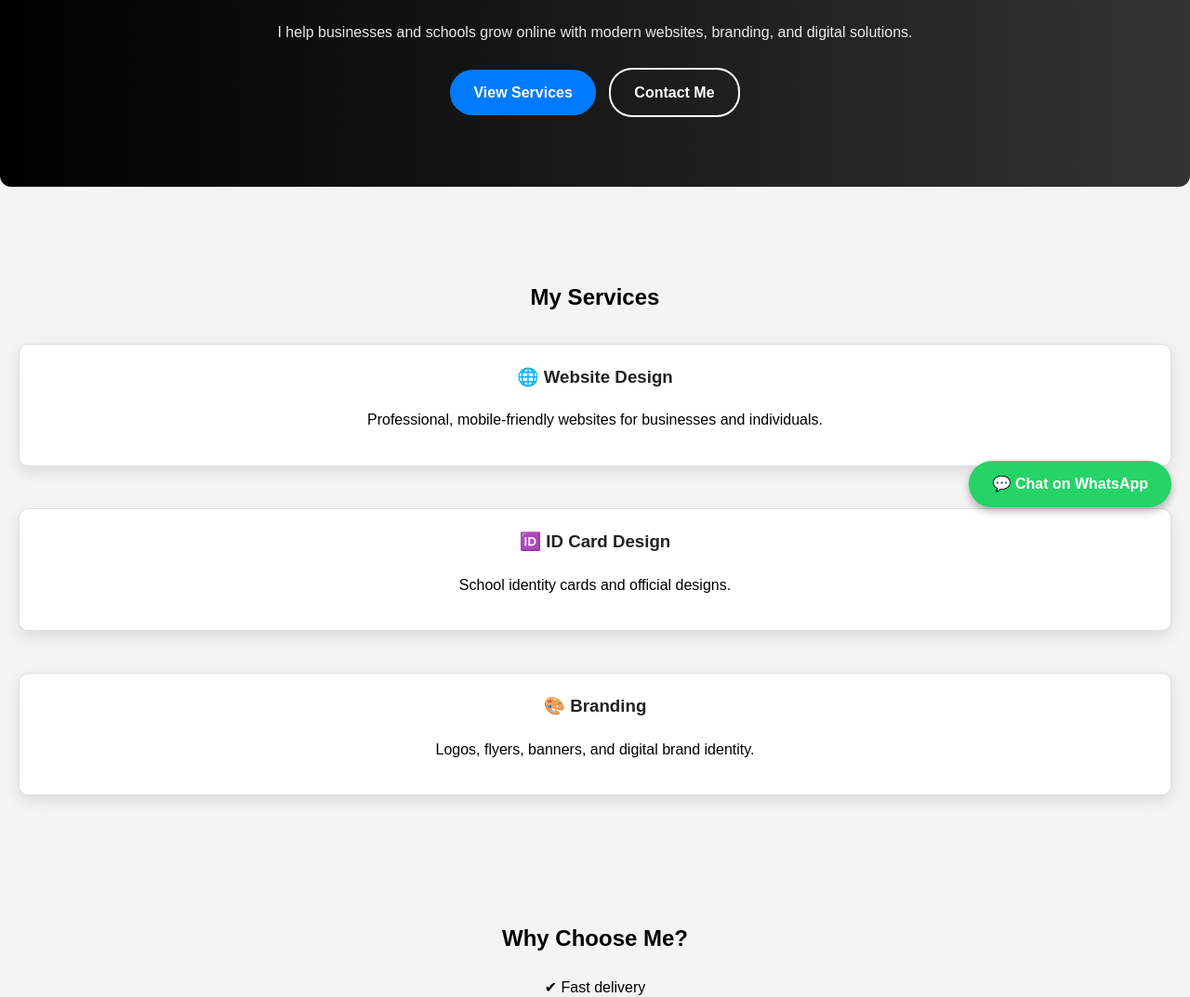
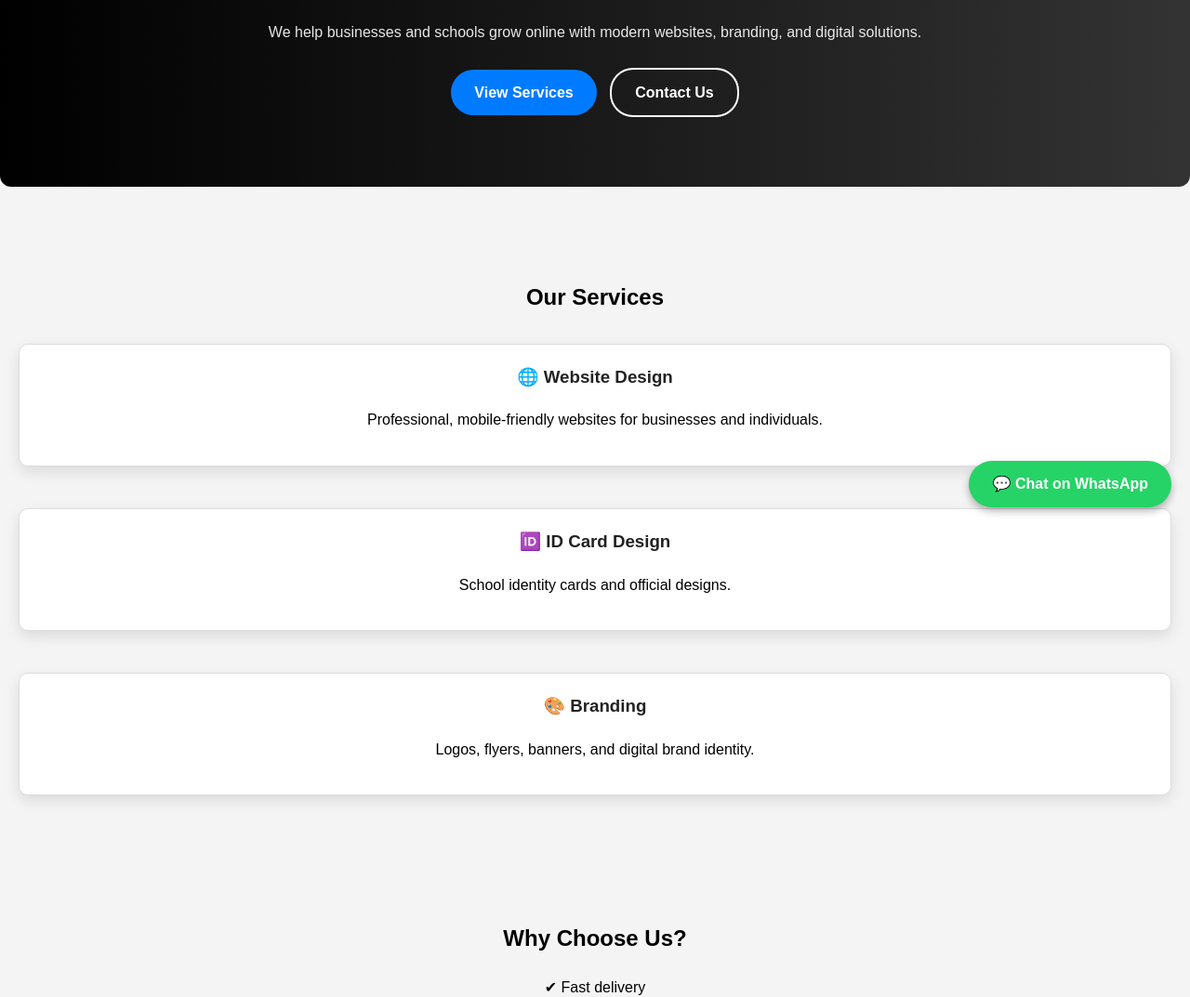
Before and after one commit to jacksonvosibi/jacksonvosibi.github.io, a plain HTML site: page index.html in a window 1280 px wide. Shown: the part 234-1307 px from the top of the page at 93% size. Drawn offline with Linux system fonts and the light colour scheme.

Commit message:
Update index.html

```diff
--- a/index.html
+++ b/index.html
@@ -31,17 +31,17 @@
 <!-- HERO SECTION -->
 <section class="hero">
   <h1>Professional Digital Services</h1>
-  <p>I help businesses and schools grow online with modern websites, branding, and digital solutions.</p>
+  <p>We help businesses and schools grow online with modern websites, branding, and digital solutions.</p>
 
   <div class="hero-buttons">
     <a href="services.html" class="btn">View Services</a>
-    <a href="contact.html" class="btn outline">Contact Me</a>
+    <a href="contact.html" class="btn outline">Contact Us</a>
   </div>
 </section>
 
 <!-- SERVICES PREVIEW -->
 <section class="services-preview">
-  <h2>My Services</h2>
+  <h2>Our Services</h2>
 
   <div class="service-grid">
     <div class="service-card">
@@ -63,7 +63,7 @@
 
 <!-- WHY CHOOSE ME -->
 <section class="why-me">
-  <h2>Why Choose Me?</h2>
+  <h2>Why Choose Us?</h2>
   <ul>
     <li>✔ Fast delivery</li>
     <li>✔ Affordable pricing</li>
```
